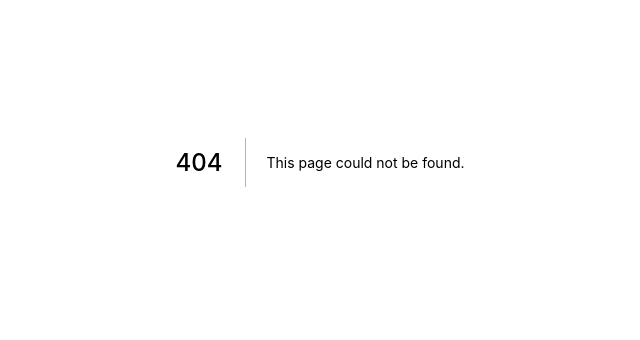
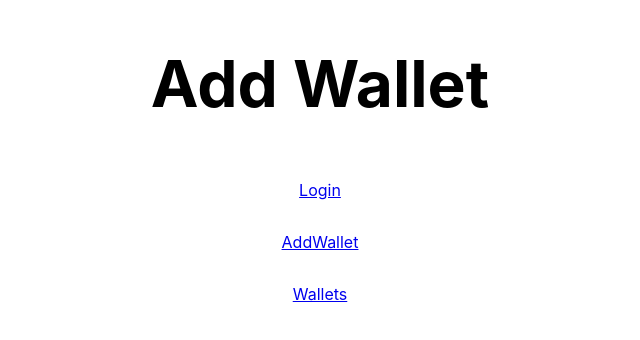
Before and after one commit to Tarek1808/CryptoDashboard-frontend, a Next.js app: page /addWallet in a window 1280 px wide. Before the commit this address had no page. Shown: the part 238-578 px from the top of the page, without its empty margins (320-960 px from the left). Built offline with nearby package versions, Linux system fonts and the light colour scheme.

Commit message:
ajout des pages et composants login, addwallet et wallets pour début projet

```diff
--- /dev/null
+++ b/components/AddWallet.js
@@ -0,0 +1,18 @@
+import styles from '../styles/AddWallet.module.css';
+
+function AddWallet() {
+    return (
+        <div>
+            <main className={styles.main}>
+                <h1 className={styles.title}>
+                    Add Wallet
+                </h1>
+                <p><a href="http://localhost:3001/">Login</a></p>
+                <p><a href="http://localhost:3001/addWallet">AddWallet</a></p>
+                <p><a href="http://localhost:3001/wallets">Wallets</a></p>
+            </main>
+        </div >
+    );
+}
+
+export default AddWallet;
--- /dev/null
+++ b/pages/addWallet.js
@@ -0,0 +1,7 @@
+import AddWallet from '../components/AddWallet';
+
+function AddWalletPage() {
+  return <AddWallet />;
+}
+
+export default AddWalletPage;
--- a/pages/index.js
+++ b/pages/index.js
@@ -1,7 +1,7 @@
-import Home from '../components/Home';
+import Login from '../components/Login';
 
 function Index() {
-  return <Home />;
+  return <Login />;
 }
 
 export default Index;
--- /dev/null
+++ b/styles/Login.module.css
@@ -0,0 +1,22 @@
+.main {
+    display: flex;
+    flex-direction: column;
+    justify-content: center;
+    align-items: center;
+    min-height: 100vh;
+    padding: 4rem 0;
+  }
+
+  .title {
+    line-height: 1.15;
+    font-size: 4rem;
+  }
+
+  .title a {
+    color: #0070f3;
+    text-decoration: none;
+  }
+
+  .title a:hover, .title a:focus, .title a:active {
+    text-decoration: underline;
+  }
--- /dev/null
+++ b/styles/Wallets.module.css
@@ -0,0 +1,22 @@
+.main {
+    display: flex;
+    flex-direction: column;
+    justify-content: center;
+    align-items: center;
+    min-height: 100vh;
+    padding: 4rem 0;
+  }
+
+  .title {
+    line-height: 1.15;
+    font-size: 4rem;
+  }
+
+  .title a {
+    color: #0070f3;
+    text-decoration: none;
+  }
+
+  .title a:hover, .title a:focus, .title a:active {
+    text-decoration: underline;
+  }
```
Also changed, not shown: components/Home.js (deleted, +0 -15 lines), components/Login.js (added, +18 -0 lines), components/Wallets.js (added, +18 -0 lines), pages/wallets.js (added, +7 -0 lines), styles/AddWallet.module.css (renamed from styles/Home.module.css).
